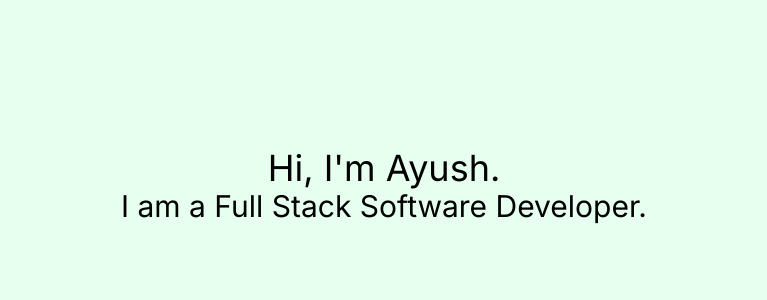
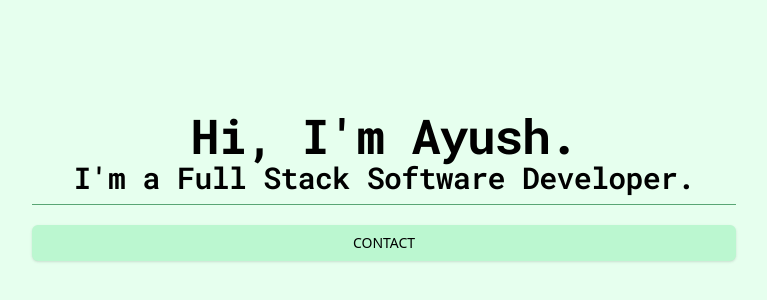
Before and after one commit to ayush-lal/www.ayushlal.dev, a Next.js app: page / in a window 1280 px wide. Shown: the part 214-514 px from the top of the page, without its empty margins (256-1023 px from the left). Built offline with nearby package versions, Linux system fonts and the light colour scheme.

Commit message:
changes 11/2

```diff
--- a/src/app/ContactForm.tsx
+++ b/src/app/ContactForm.tsx
@@ -46,11 +46,11 @@ function ContactForm() {
   return (
     <Dialog>
       <DialogTrigger asChild>
-        <Button>CONTACT</Button>
+        <Button className="w-full">CONTACT</Button>
       </DialogTrigger>
       <DialogContent>
         <DialogHeader>
-          <DialogTitle>Are you absolutely sure?</DialogTitle>
+          <DialogTitle>Contact Me</DialogTitle>
           <DialogDescription>
             <Form {...form}>
               <form
@@ -76,8 +76,6 @@ function ContactForm() {
                 <Button type="submit">Submit</Button>
               </form>
             </Form>
-            {/* This action cannot be undone. This will permanently delete your
-              account and remove your data from our servers. */}
           </DialogDescription>
         </DialogHeader>
       </DialogContent>
--- a/src/app/layout.tsx
+++ b/src/app/layout.tsx
@@ -1,10 +1,7 @@
 import type { Metadata } from "next";
-import { Inter } from "next/font/google";
 import { cn } from "../lib/utils";
 import "./globals.css";
 import { ThemeProvider } from "@/components/theme-provider";
-
-const inter = Inter({ subsets: ["latin"] });
 
 export const metadata: Metadata = {
   title: "Create Next App",
@@ -18,17 +15,12 @@ export default function RootLayout({
 }) {
   return (
     <html lang="en">
-      <body
-        className={cn(
-          "min-h-screen bg-background font-sans antialiased",
-          inter.className
-        )}
-      >
+      <body className={cn("min-h-screen bg-background font-sans antialiased")}>
         <ThemeProvider
           attribute="class"
           defaultTheme="system"
-          enableSystem
-          disableTransitionOnChange
+          // enableSystem
+          // disableTransitionOnChange
         >
           {children}
         </ThemeProvider>
--- a/src/app/page.tsx
+++ b/src/app/page.tsx
@@ -11,18 +11,27 @@ import {
   DialogTrigger,
 } from "@/components/ui/dialog";
 import ContactForm from "./ContactForm";
+import { roboto } from "@/lib/fonts";
 
 export default function Home() {
   return (
-    <div className="h-screen w-full flex flex-col justify-center items-center background">
-      {/* <ModeToggle /> */}
+    <main className="h-screen w-full flex flex-col justify-center items-center background">
+      <div className="container max-w-3xl">
+        <div className="pb-5 text-center">
+          <h1
+            className={`scroll-m-20 text-4xl font-extrabold tracking-tight lg:text-5xl ${roboto.className}`}
+          >
+            Hi, I'm Ayush.
+          </h1>
+          <h2
+            className={`scroll-m-20 border-b pb-2 text-xl font-semibold tracking-tight first:mt-0 md:text-3xl ${roboto.className}`}
+          >
+            I'm a Full Stack Software Developer.
+          </h2>
+        </div>
 
-      <div className="text-center">
-        <h1 className="text-4xl">Hi, I'm Ayush.</h1>
-        <h1 className="text-3xl">I am a Full Stack Software Developer.</h1>
+        <ContactForm />
       </div>
-
-      {/* <ContactForm /> */}
-    </div>
+    </main>
   );
 }
--- /dev/null
+++ b/src/lib/fonts.ts
@@ -0,0 +1,3 @@
+import { Roboto_Mono } from "next/font/google";
+
+export const roboto = Roboto_Mono({ subsets: ["latin"] });
```
Also changed, not shown: tailwind.config.ts (+9 -9 lines).
